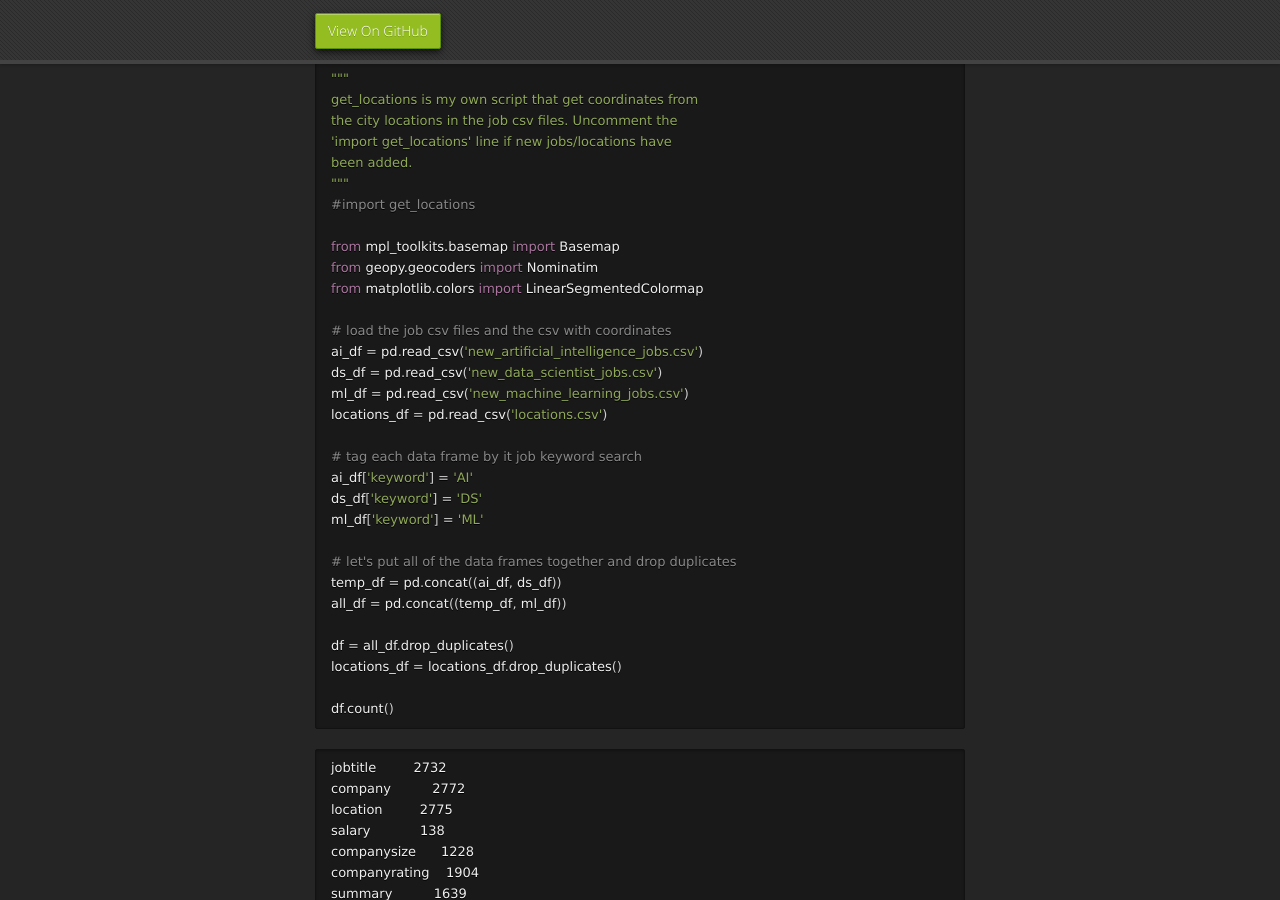
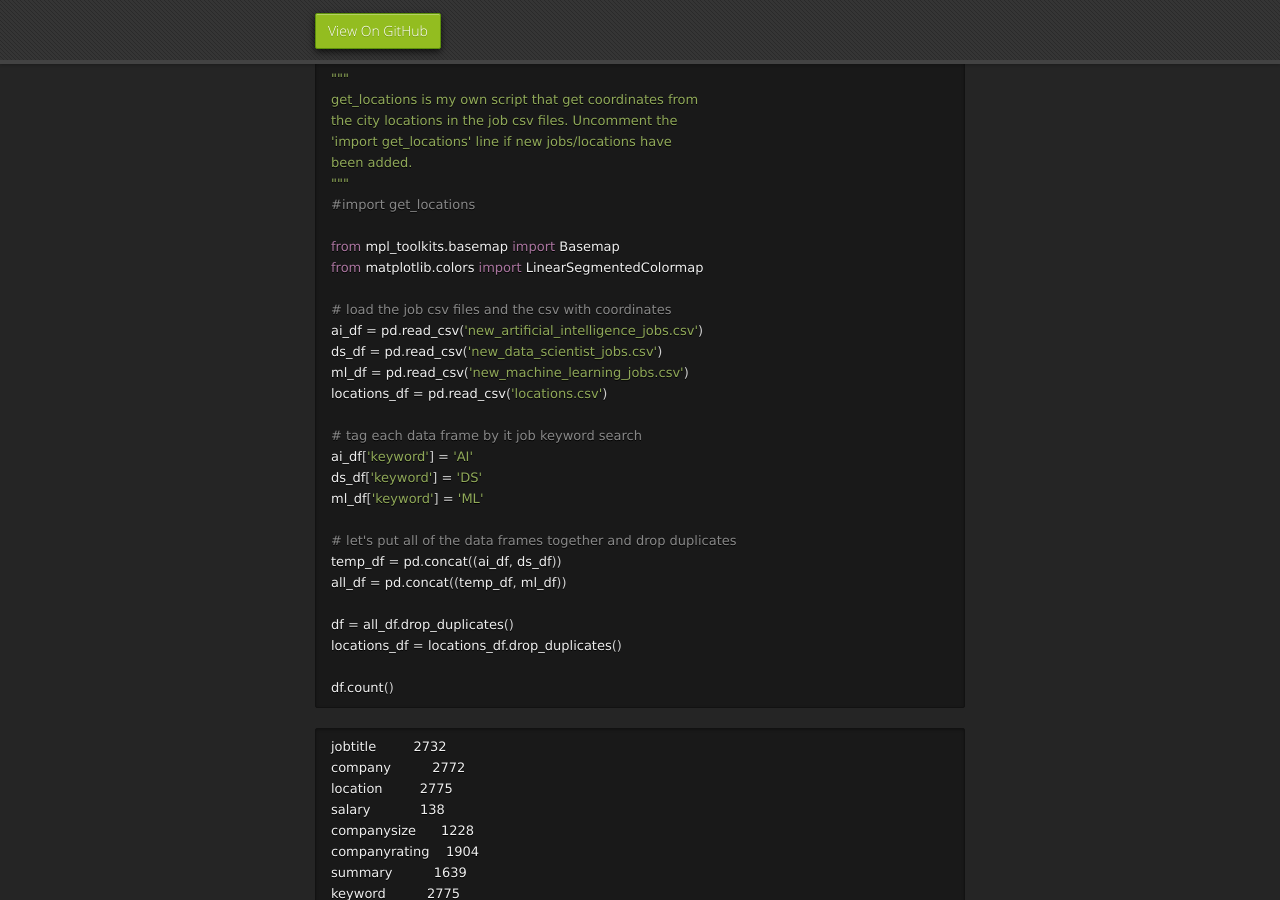
Before and after one commit to mrbrins82/mrbrins82.github.io, a Jekyll site: the page built from kaggle_indeed.md, in a window 1280 px wide and 900 px high, scrolled down 4025 px. Built offline with Jekyll 4.4.1, drawn with Linux system fonts in a browser that asks for light colours; nearby versions of some CDN libraries; our own code applies the rules of GitHub Pages for plain Markdown files.

Commit message:
updated indeed page

```diff
--- a/kaggle_indeed.md
+++ b/kaggle_indeed.md
@@ -177,7 +177,6 @@ been added.
 #import get_locations
 
 from mpl_toolkits.basemap import Basemap
-from geopy.geocoders import Nominatim
 from matplotlib.colors import LinearSegmentedColormap
 
 # load the job csv files and the csv with coordinates
```
